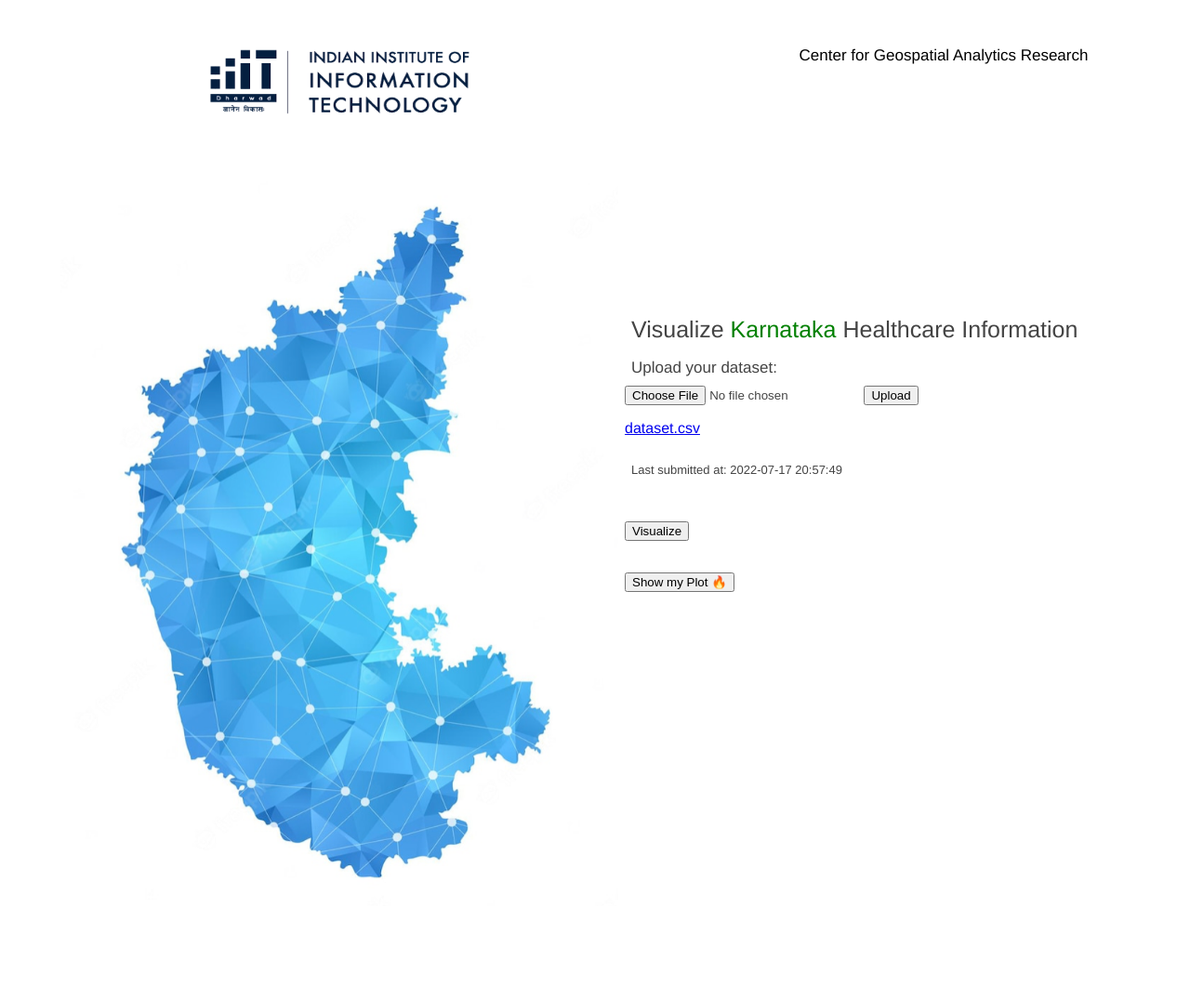
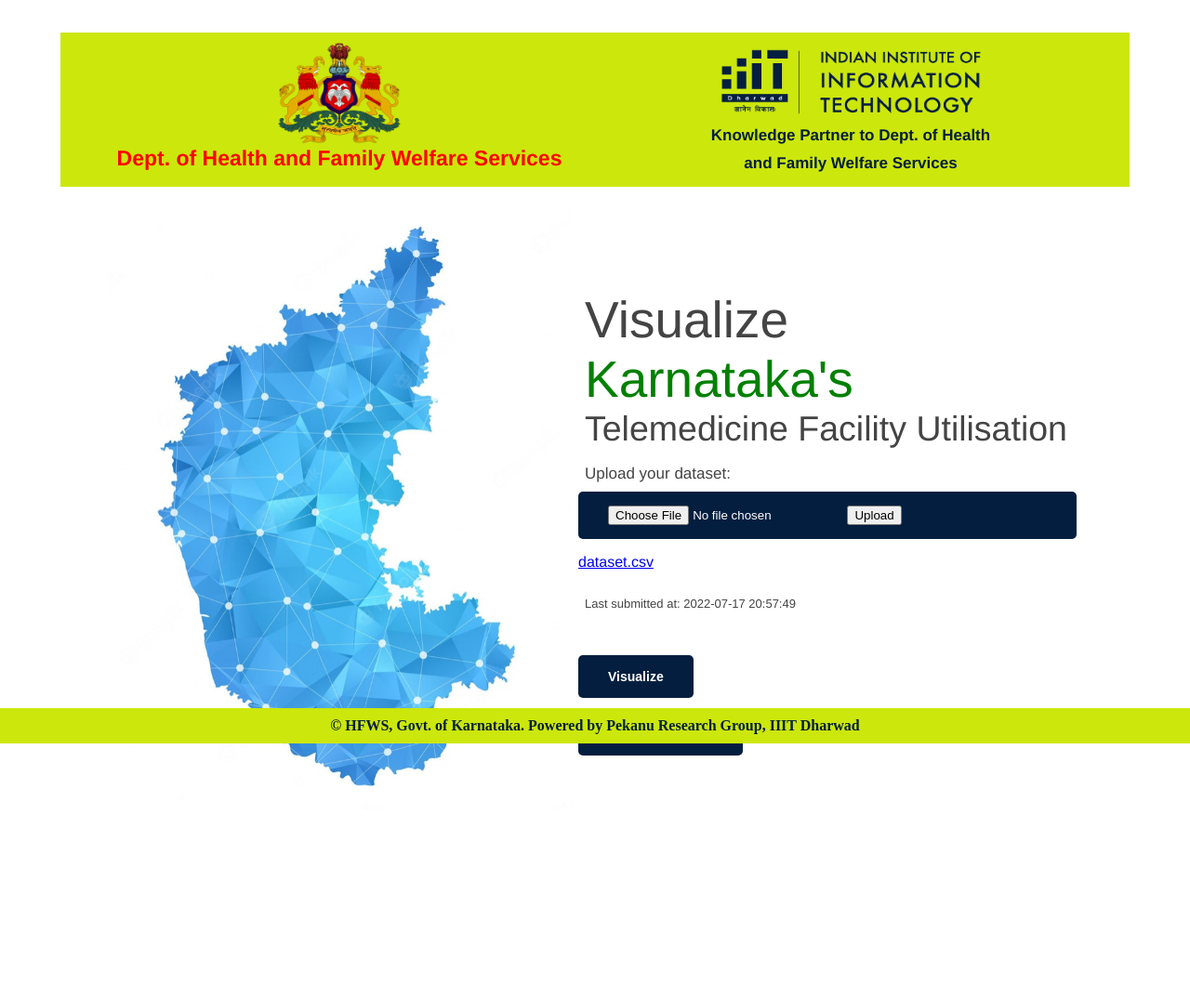
Before and after one commit to gourab337/karnataka-health-visualizer, a PHP site: page /index_ready.php in a window 1280 px wide. Shown: the whole page at 93% size. After the commit the page ends 846 px from the top, so only its background shows below. Run offline with PHP 8.4, Linux system fonts and the light colour scheme.

Commit message:
ui changes

```diff
--- a/index_ready.php
+++ b/index_ready.php
@@ -1,91 +1,6 @@
 <link rel="shortcut icon" href="iiitshort.png" type="image/x-icon"/>
-<body>
-    <header class="header-banner" id="i28v">
-      <div class="container-width" id="iv52">
-        <div class="logo-container" id="i8pl">
-          <div class="logo" id="i9wk">
-            <img src=iiitlogo.png alt="Indian Institute of Information Technology, Dharwad" style="width:300px; height:86px" />
-          </div>
-        </div>
-        <nav class="menu" id="i52r">
-          <div class="menu-item" id="ie64">Center for Geospatial Analytics Research
-          </div>
-        </nav>
-        <div class="clearfix">
-        </div>
-      </div>
-    </header>
-
-    <section class="am-sect" id="i15cj">
-      <div class="container-width" id="iftmq">
-        <div class="am-container" id="i6t8o">
-          <img src="map.png" class="img-phone" id="izag5"/>
-          <div class="am-content">
-            <br><br><br><br><br><br><br>
-            <div class="am-title" id="ie6ia">Visualize <span style="color:green">Karnataka </span>Healthcare Information
-            </div>
-            <div class="am-desc" id="iwa2p">Upload your dataset:
-            </div>
-
-    <?php
-
-    // creating directory to store files
-    // designing user interface
-
-    ?>
-
-    <form method="POST" enctype="multipart/form-data" action="upload.php">
-    <input type="file" name="file">
-    <input type="submit" value="Upload" onclick=<?php $t=time() ?>>
-
-    </form>
-    <?php
-
-    $files = scandir("uploads");
-    for ($a = 2; $a < count($files); $a++) {
-    ?>
-        <p>
-
-        <a downloads="" href="uploads/<?php echo $files[$a]?>" ><?php echo $files[$a] ?> </a>
-    </p>
-    <?php
-
-}
-?>
-
-<script type="text/javascript">
-window.onload = function(){//window.addEventListener('load',function(){...}); (for Netscape) and window.attachEvent('onload',function(){...}); (for IE and Opera) also work
-    alert('Your map has been plotted 🚀🚀');
-}
-</script>
-
-
-<div class="am-post" id="irv7z">Last submitted at: <?php echo gmdate("Y-m-d\ H:i:s\ ", $t+19800); ?>
-</div>
-<br><br>
-
-<?php
-
-?>
-
-<form action="visualize.php">
-<button type="submit" onclick="alertFunction()" >Visualize</button>
-<script>
-function alertFunction() { alert("Your map is being plotted 🚀🚀"); }
-</script>
-</form>
-<br>
-
-
-
-<button onclick="window.location.href='plot.html'">Show my Plot 🔥</button>
-          </div>
-        </div>
-      </div>
-    </section>
-
-  </body>
-  <style>* {
+<head>
+<style>* {
     box-sizing: border-box;
     }
     body {
@@ -96,7 +11,7 @@ function alertFunction() { alert("Your map is being plotted 🚀🚀"); }
     }
     .header-banner{
       padding-top:35px;
-      padding-bottom:100px;
+      padding-bottom:10px;
       color:#ffffff;
       font-family:Helvetica, serif;
       font-weight:100;
@@ -106,6 +21,7 @@ function alertFunction() { alert("Your map is being plotted 🚀🚀"); }
       background-size:contain, cover;
     }
     .container-width{
+      background-color:#CCE70B;
       width:100%;
       max-width:1150px;
       margin:0 auto;
@@ -115,7 +31,7 @@ function alertFunction() { alert("Your map is being plotted 🚀🚀"); }
       width:50%;
     }
     .logo{
-      background-color:#fff;
+      background-color:#CCE70B;
       border-radius:5px;
       height: 4px;
       width: 1px;
@@ -129,6 +45,7 @@ function alertFunction() { alert("Your map is being plotted 🚀🚀"); }
     .menu{
       float:right;
       width:50%;
+      padding-right: 70;
     }
     .menu-item{
       float:right;
@@ -140,11 +57,17 @@ function alertFunction() { alert("Your map is being plotted 🚀🚀"); }
       text-align:center;
       line-height:30px;
       font-weight:300;
+      padding-right: 70;
     }
     .am-sect{
       padding-top:10px;
       padding-bottom:100px;
       font-family:Helvetica, serif;
+    }
+    .container-width{
+      width:100%;
+      max-width:1150px;
+      margin:0 auto;
     }
     .img-phone{
       float:left;
@@ -152,10 +75,10 @@ function alertFunction() { alert("Your map is being plotted 🚀🚀"); }
     .am-container{
       display: flex;
       flex-wrap:wrap;
-      justify-content:left;
+      justify-content:center;
     }
     #izag5{
-        width:600px;
+        width:500px;
     }
     .am-content{
       float:center;
@@ -167,7 +90,7 @@ function alertFunction() { alert("Your map is being plotted 🚀🚀"); }
     }
     .am-title{
       padding:7px;
-      font-size:25px;
+      font-size:55px;
       font-weight:300;
     }
     .am-desc{
@@ -189,4 +112,107 @@ function alertFunction() { alert("Your map is being plotted 🚀🚀"); }
     #i9wk{
       width:600px;
     }
+    .footer {
+  position: fixed;
+  left: 0;
+  bottom: 0;
+  width: 100%;
+  padding: 10px;
+  background-color: #cce70b;
+  color: #041e3f;
+  text-align: center;
+  font-weight: bold;
+}
+
   </style>
+</head>
+<body>
+    <header class="header-banner" id="i28v">
+      <div class="container-width" id="iv52">
+        <div class="logo-container" id="i8pl">
+          <div class="logo" id="i9wk">
+          <img src="khfwd.png" alt="Dept. of Health and Familiy Welfare Services" style="width:140px; height:110px">
+          <br>
+          <span style = "font-weight: bold; color: red" >Dept. of Health and Family Welfare Services</span>
+        </div>
+        </div>
+        <nav class="menu" id="i52r">
+          <div class="menu-item" id="ie64">
+          <img src=iiitlogo.png alt="Indian Institute of Information Technology, Dharwad" style="width:300px; height:86px" />
+
+          <span style = "font-weight: bold; color: #041E3F" >Knowledge Partner to Dept. of Health and Family Welfare Services</span></div>
+        </nav>
+        <div class="clearfix">
+        </div>
+      </div>
+    </header>
+    <section class="am-sect" id="i15cj">
+      <div class="container-width-1" id="iftmq">
+        <div class="am-container" id="i6t8o">
+
+          <img src="map.png" class="img-phone" id="izag5"/>
+          <div class="am-content">
+            <br><br><br><br>
+            <div class="am-title" id="ie6ia">Visualize <span style="color:green">Karnataka's </span><span style="font-size:37.5px;">Telemedicine Facility Utilisation</span>
+            </div>
+            <div class="am-desc" id="iwa2p">Upload your dataset:
+            </div>
+
+    <?php
+
+    // creating directory to store files
+    // designing user interface
+
+    ?>
+
+    <form method="POST" enctype="multipart/form-data" action="upload.php" style="background-color: #041E3F; border: none; border-radius: 5px; color: white; /* Dark grey */ padding: 15px 32px">
+    <input type="file" name="file">
+    <input type="submit" value="Upload" onclick=<?php $t=time() ?>>
+
+    </form>
+    <?php
+
+    $files = scandir("uploads");
+    for ($a = 2; $a < count($files); $a++) {
+    ?>
+        <p>
+
+        <a downloads="" href="uploads/<?php echo $files[$a]?>" ><?php echo $files[$a] ?> </a>
+    </p>
+    <?php
+
+}
+?>
+
+
+<div class="am-post" id="irv7z">Last submitted at: <?php echo gmdate("Y-m-d\ H:i:s\ ", $t+19800); ?>
+</div>
+<br><br>
+
+<?php
+
+?>
+
+<form action="visualize.php">
+<button style = "background-color: #041E3F; border: none; border-radius: 5px; font-weight: bold; font-size: 14px; color: white; /* Text color */ padding: 15px 32px" type="submit" onclick="alertFunction()" >Visualize</button>
+<script>
+function alertFunction() { alert("Your map is being plotted 🚀🚀"); }
+</script>
+</form>
+
+<button style = "background-color: #041E3F; border: none; border-radius: 5px; font-weight: bold; font-size: 14px; color: white; /* Text color */ padding: 15px 32px" onclick="window.location.href='plot.html'">Show my Plot 🔥</button>
+
+</div>
+
+ </div>
+</div>
+        <div class='footer' style="text-align: center;">
+          © HFWS, Govt. of Karnataka. Powered by IIIT Dharwad
+</div>
+
+    </section>
+        <div class='footer' style="text-align: center; position: fixed;">
+          © HFWS, Govt. of Karnataka. Powered by Pekanu Research Group, IIIT Dharwad
+</div>
+
+  </body>
```
Also changed, not shown: 2 other files.
